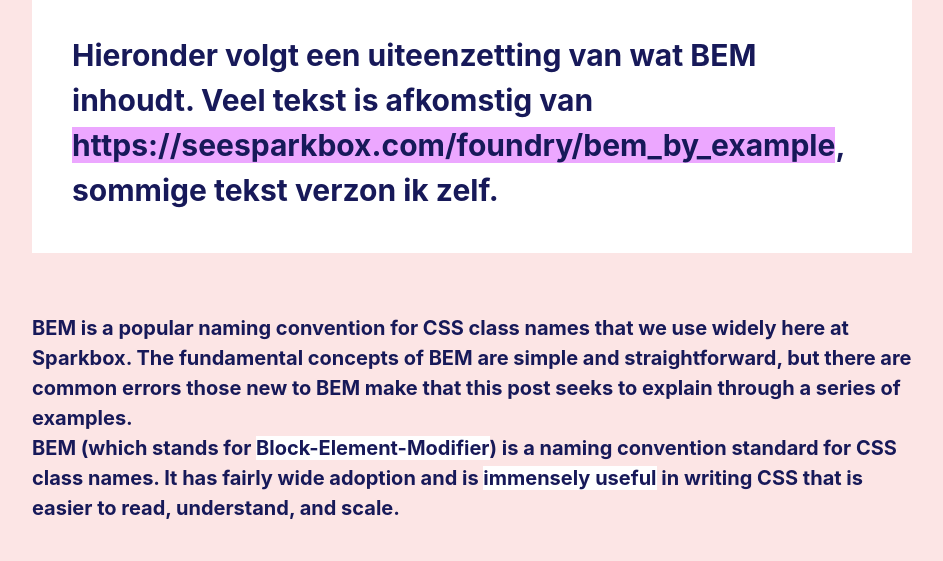
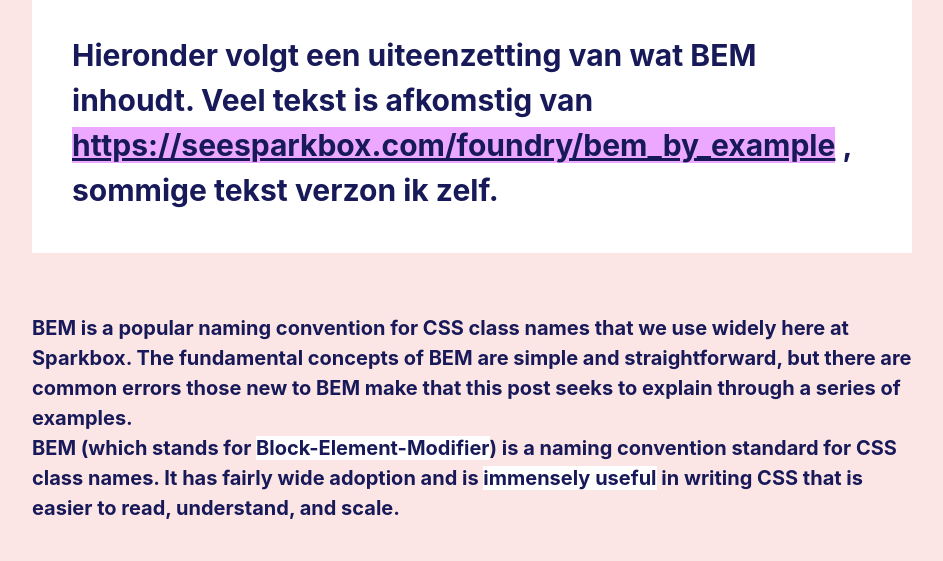
Before and after one commit to tinesaenen/BEM-oefening, a plain HTML site: page index.html in a window 1280 px wide. Shown: the part 880-1441 px from the top of the page, without its empty margins (168-1111 px from the left). Drawn offline with Linux system fonts and the light colour scheme.

Commit message:
laatste aanpssingen

```diff
--- a/index.html
+++ b/index.html
@@ -28,9 +28,14 @@
         classes en id's volgens de BEM-regels benoemd. <br /><br />
         Hieronder volgt een uiteenzetting van wat BEM inhoudt. Veel tekst is
         afkomstig van
-        <span class="title--small--highlighted"
-          >https://seesparkbox.com/foundry/bem_by_example</span
-        >, sommige tekst verzon ik zelf.
+
+        <a
+          href="https://seesparkbox.com/foundry/bem_by_example"
+          class="title--small--highlighted link"
+          target="blank"
+          >https://seesparkbox.com/foundry/bem_by_example</a
+        >
+        , sommige tekst verzon ik zelf.
       </h2>
     </div>
 
--- a/style.css
+++ b/style.css
@@ -70,6 +70,10 @@ body {
 
 .text--highlighted {
   background-color: var(--white);
+}
+
+.link {
+  color: var(--darkblue);
 }
 
 /* image */
```
